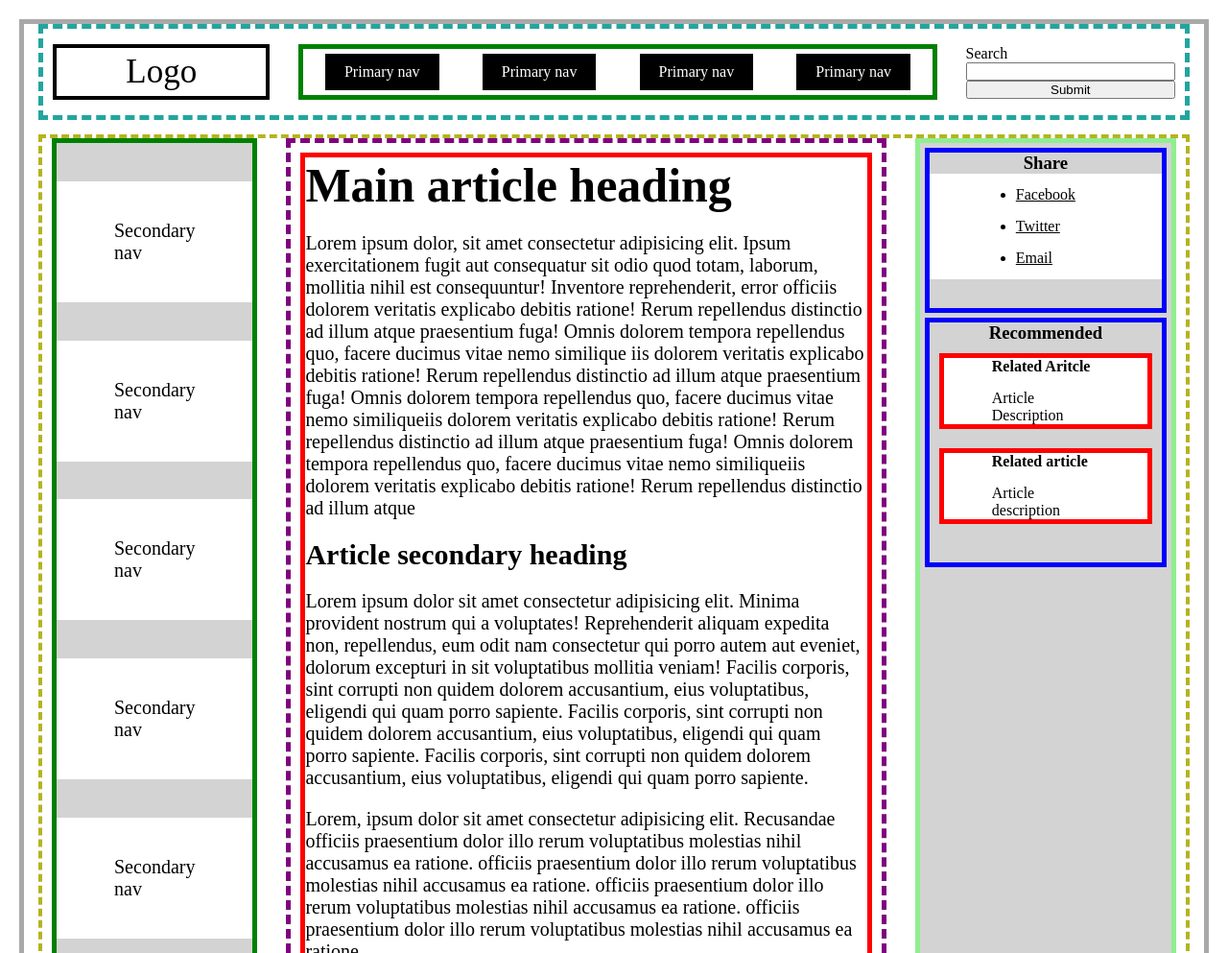
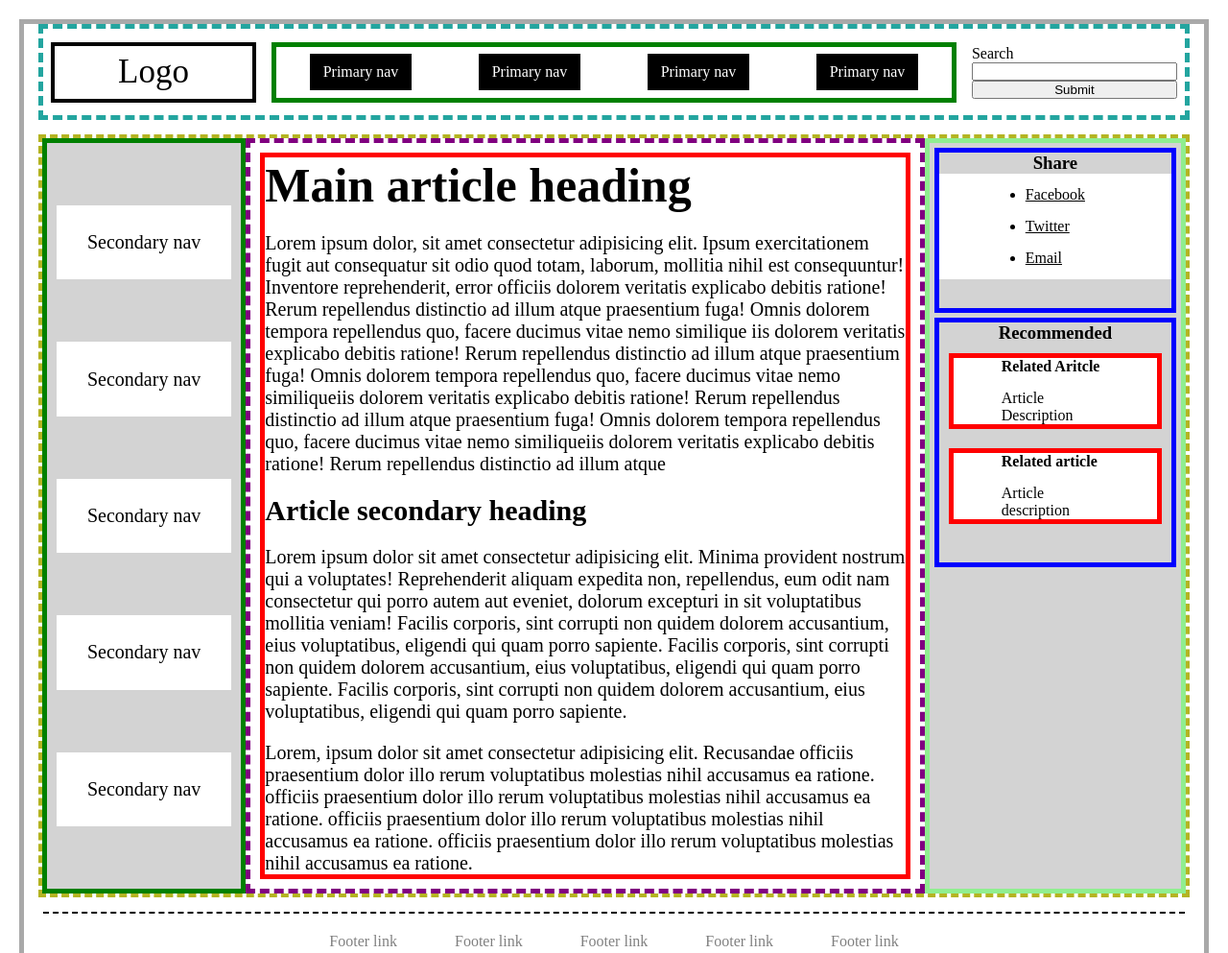
Before and after one commit to DevWelles/flexboxdomaci, a plain HTML site: page index.html in a window 1280 px wide. Shown: the top 993 px of the page at 96% size. Drawn offline with Linux system fonts and the light colour scheme.

Commit message:
changes to primary and secodery nav

```diff
--- a/style.css
+++ b/style.css
@@ -10,29 +10,26 @@ body {
 header {
   border: 5px dashed rgb(35, 165, 159);
   display: flex;
-  justify-content: space-around; /*zašto mi justify-content prestane raditi nakon svakom child elmentu odredim flex property na svaki child element? */
+  justify-content: space-around;
   align-items: center;
-  gap: 30px;
   height: 100px;
-  padding: 0 10px; /*da odmaknem child elemente od ruba pošto mi neradi justify concent*/
   margin: 0px 15px;
 }
 
 .logo {
   border: 4px solid black;
   font-size: 35px;
-  /* flex-grow: 1; */
-  flex: 1;
   display: flex;
   justify-content: center;
   align-items: center;
-  padding: 5px 0px; /*je li bolje u ovom slučaju povećati element sa paddingom ili sa heightom?*/
+  flex-basis: 18%;
+  height: 70%;
 }
 
 .primaryNav {
   border: 5px solid green;
-  /* flex-grow: 3; */
-  flex: 3;
+  flex-basis: 60%;
+  height: 70%;
 }
 
 .primaryNav > ul {
@@ -40,30 +37,39 @@ header {
   list-style-type: none;
   justify-content: space-around;
   align-items: center;
-  padding: 5px 0px;
+  height: 100%;
 }
 
 .primaryNav a {
   background-color: black;
   color: white;
   text-decoration: none;
-  padding: 10px 20px;
+  width: 15%;
+  text-align: center;
+  line-height: 100%;
+
+  /*načini centriranja teksta unutar a elementa*/
+  /* 1.način*/
+  height: 70%;
+  display: flex;
+  justify-content: center;
+  align-items: center;
+
+  /*2.način*/
+  /* padding: 10px 0px; */
+
+  /*3.način*/
+  /* height: 40px;
+  text-align: center;
+  line-height: 40px; */
 }
 
 .search {
   display: flex;
   flex-wrap: wrap;
   align-content: center;
-  /* flex-grow: 1; */ /*zašto ovdje ako stavim flex grow 1 bude mi veće od diva Logo? što nebi trebalo biti podjednako?
-                      A ako nestavim ništa onda bude skoro pa podjednako..
-                      Htio bi to napraviti samo sa flexboxom bez dodavanja paddinga ili margina ili bez setanja fiksne
-                      veličine diva...
-  /* flex-shrink: 1; */ /*ovo ne igra nikakvu ulogu */
-  flex: 1; /*na kraju mi najbolje igra ulogu kad raspišem samo u ovom shorthandu u postotcima ili samo brojem
-             ali onda je to flex basis ako je u postotcima odnosno flex grow ako je samo broj hmm
-            ugl ovako bude dobra raspodjela child elemenata u header,
-             a preko flex-grow propertya nebude. Zašto?*/
-  padding: 5px 0px;
+  flex-basis: 18%;
+  height: 70%;
 }
 
 .search label {
@@ -71,57 +77,61 @@ header {
   flex: 100%; /*dobijem istu funckionalnost jer kad u flex stavim % ona ga računa kao flex basis */
   /*a kad stavim unitless number onda računa da je to flex grow... valjda
               tako bar piše na MDN haha ljepote CSS-a */
+  flex-basis: 100%; /*možda najbolje ovako stavit jer je najčitljivije*/
 }
 
 .input {
   /* flex-grow: 1; */
   flex: 1;
+
+  /*2. način*/
+  flex-basis: 65%; /*i onda na ovaj drugi element .submit stavim 35% da zajedno zauzmu 100%*/
 }
 
 .submit {
   /* flex-grow: 2; */
   flex: 2; /*slična stvar i sa ova 2 elementa, zašto bde različito sa flex-grow od samog flex propertya?*/
+  flex-basis: 35%;
 }
 
 .mainFlex {
   border: 4px dashed rgb(180, 180, 34);
   display: flex;
-  justify-content: space-around; /*ovo mi opet ne reagira kad sam na svaki child element stavio flex property*/
-  gap: 30px;
+  justify-content: space-around;
   margin: 15px 15px;
-  padding: 0px 10px; /*ova tri propertya sam stavio jednaka kao i na header da se poravnaju child elementi*/
-  /*međutim vidim da nisu baš skroz jednako raspodjeljeni neznam zašto, vjerojatno zbog paddinga*/
-  /*da sam stavio cijelu stranicu i jedan div pa napravio sa grid layoutom ili flexbox
-      layoutom sa wrap elements mozda bi bilo bolje, ali htio sam ovako sa 2 odvojena flexboxa*/
 }
 
 .secondaryNav {
-  flex: 1;
   border: 5px solid green;
   background-color: lightgray;
+  flex-basis: 18%;
 }
 
 .secondaryNav > ul {
   display: flex;
-  height: 100%;
   list-style-type: none;
   flex-direction: column;
   justify-content: space-evenly;
   align-items: center;
+  height: 100%;
 }
 
 .secondaryNav a {
   background-color: white;
   color: black;
   text-decoration: none;
-  padding: 40px 60px;
   font-size: 20px;
+  height: 10%;
+  width: 90%;
+  display: flex;
+  justify-content: center;
+  align-items: center;
 }
 
 main {
-  flex: 3;
   border: 5px dashed purple;
   padding: 10px;
+  flex-basis: 60%;
 }
 
 main article {
@@ -140,7 +150,7 @@ main p {
   font-size: 20px;
 }
 aside {
-  flex: 1;
+  flex-basis: 18%;
   border: 5px solid lightgreen;
   background-color: lightgray;
   display: flex;
```
